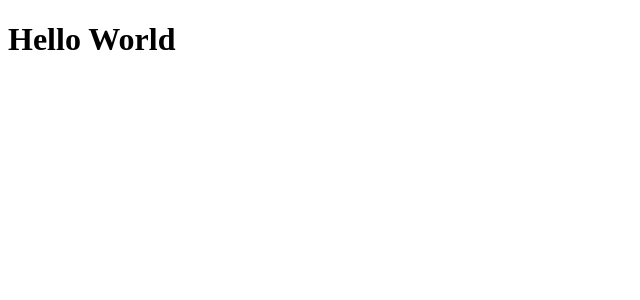
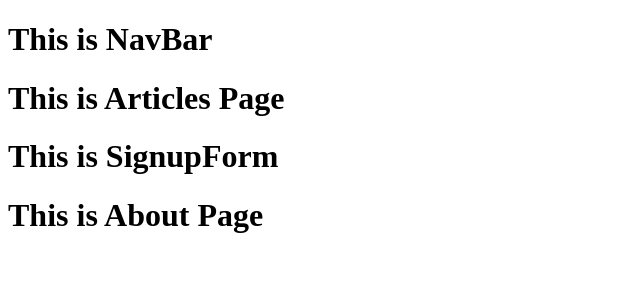
Before and after one commit to ycfan23/blog-site, a React (Create React App) app in the folder my-blog/: page / in a window 1280 px wide. Shown: the top 300 px of the page, without its empty margins (0-640 px from the left). Built offline with nearby package versions, Linux system fonts and the light colour scheme.

Commit message:
NavBar added

```diff
--- a/my-blog/src/App.js
+++ b/my-blog/src/App.js
@@ -1,9 +1,16 @@
 import React from 'react';
+import NavBar from './components/navBar';
+import About from './components/about';
+import SignupForm from './components/signupForm';
+import Articles from './components/articles';
 
 function App() {
   return (
     <div>
-      <h1>Hello World</h1>
+      <NavBar />
+      <Articles />
+      <SignupForm />
+      <About />
     </div>
   );
 }
--- a/my-blog/src/components/about.jsx
+++ b/my-blog/src/components/about.jsx
@@ -0,0 +1,11 @@
+import React from 'react'
+
+const about = () => {
+  return (
+    <div>
+      <h1>This is About Page</h1>
+    </div>
+  )
+}
+
+export default about
--- a/my-blog/src/components/articles.jsx
+++ b/my-blog/src/components/articles.jsx
@@ -0,0 +1,11 @@
+import React from 'react'
+
+const articles = () => {
+  return (
+    <div>
+      <h1>This is Articles Page</h1>
+    </div>
+  )
+}
+
+export default articles
--- /dev/null
+++ b/my-blog/src/components/navBar.jsx
@@ -0,0 +1,11 @@
+import React from 'react'
+
+const navBar = () => {
+  return (
+    <div>
+      <h1>This is NavBar</h1>
+    </div>
+  )
+}
+
+export default navBar
--- a/my-blog/src/components/signupForm.jsx
+++ b/my-blog/src/components/signupForm.jsx
@@ -0,0 +1,11 @@
+import React from 'react'
+
+const signupForm = () => {
+  return (
+    <div>
+      <h1>This is SignupForm</h1>
+    </div>
+  )
+}
+
+export default signupForm
```
